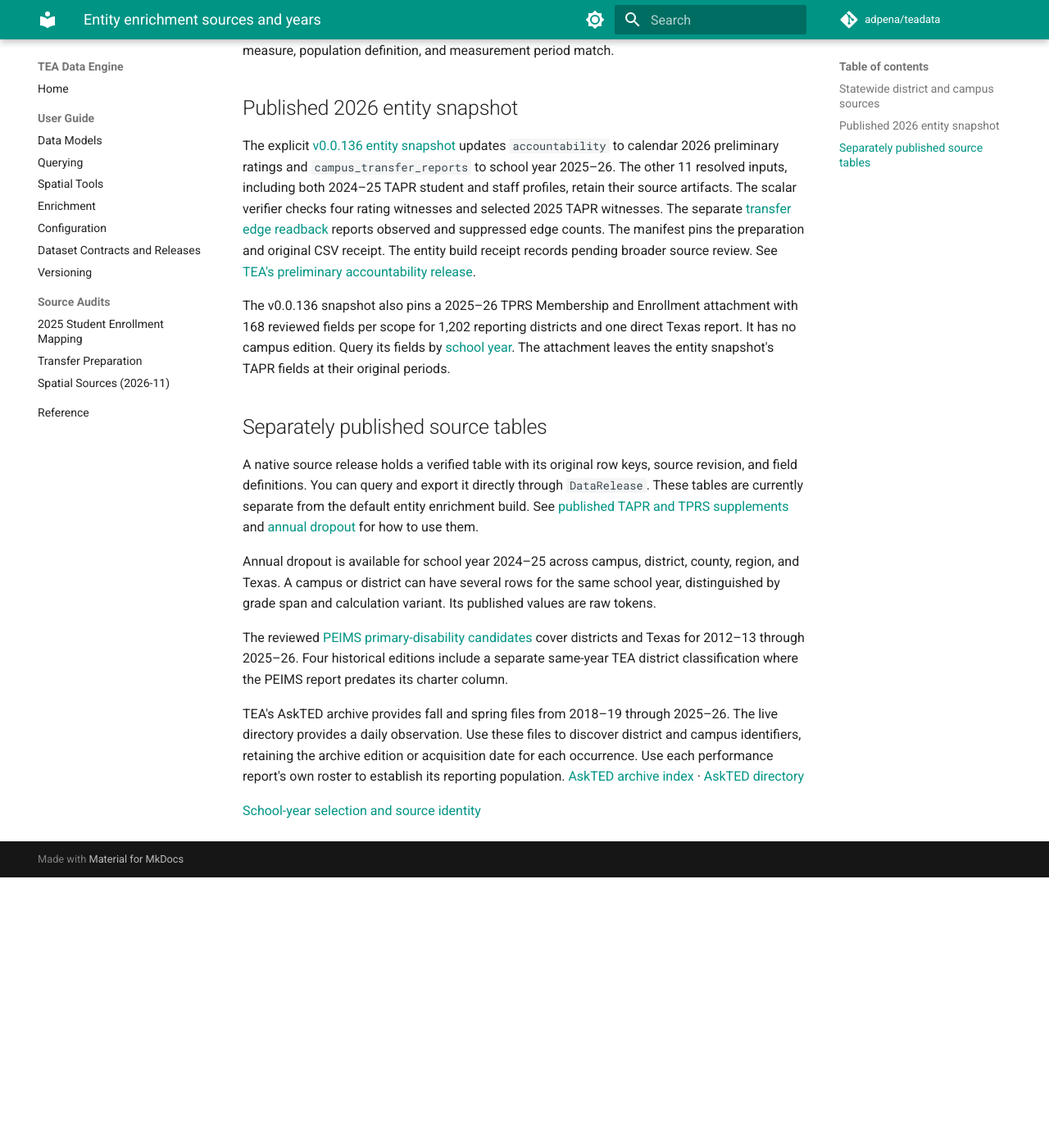
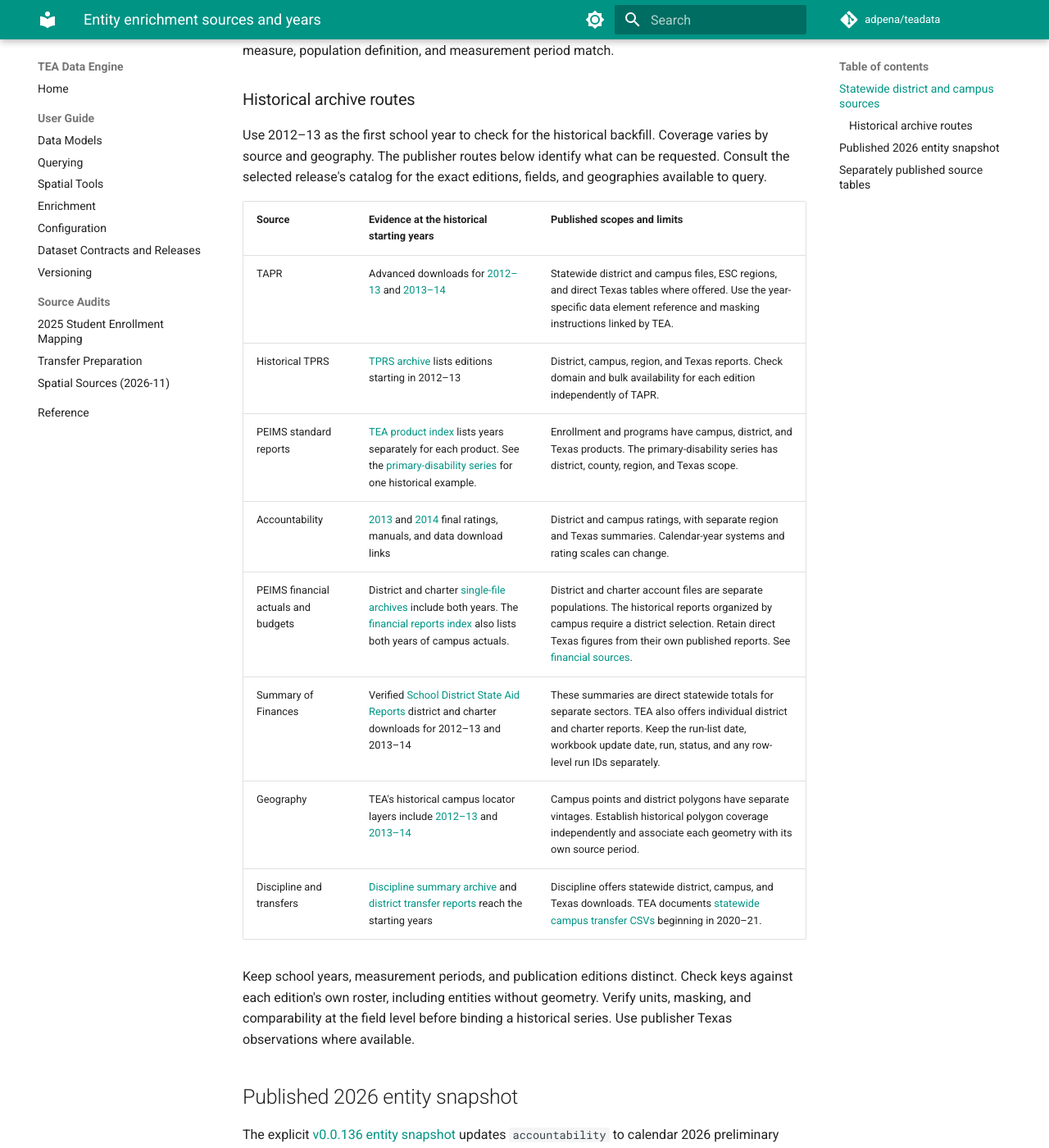
Before and after one commit to adpena/teadata, an MkDocs documentation site: the page built from docs/source-coverage.md, in a window 1280 px wide and 1400 px high, scrolled down 1547 px. Shown: the whole window at 82% size. Built offline with MkDocs 1.6.1 and Material for MkDocs 9.7.7, drawn with Linux system fonts in a browser that asks for light colours; comment, search, counter and statistics services are not loaded; before the commit the page ends 2617 px from its top, so only the background shows below that; some of the changed text lies outside the part shown.

Commit message:
Document statewide historical archive routes

```diff
--- a/docs/source-coverage.md
+++ b/docs/source-coverage.md
@@ -28,6 +28,29 @@ roster and exact edition, and report any gaps by scope. Use a direct Texas
 report for [statewide comparisons](querying.md#compare-a-published-measure-with-texas) when the
 measure, population definition, and measurement period match.
 
+### Historical archive routes
+
+Use 2012–13 as the first school year to check for the historical backfill.
+Coverage varies by source and geography. The publisher routes below identify
+what can be requested. Consult the selected release's catalog for the exact
+editions, fields, and geographies available to query.
+
+| Source | Evidence at the historical starting years | Published scopes and limits |
+| --- | --- | --- |
+| TAPR | Advanced downloads for [2012–13](https://rptsvr1.tea.texas.gov/perfreport/tapr/2013/download.html) and [2013–14](https://rptsvr1.tea.texas.gov/perfreport/tapr/2014/download.html) | Statewide district and campus files, ESC regions, and direct Texas tables where offered. Use the year-specific data element reference and masking instructions linked by TEA. |
+| Historical TPRS | [TPRS archive](https://tea.texas.gov/school-and-district-leaders/accountability/academic-accountability/performance-reporting/texas-performance-reporting-system-archives) lists editions starting in 2012–13 | District, campus, region, and Texas reports. Check domain and bulk availability for each edition independently of TAPR. |
+| PEIMS standard reports | [TEA product index](https://tea.texas.gov/data-reports/student-data/standard-reports/peims-standard-reports) lists years separately for each product. See the [primary-disability series](data-releases.md#peims-primary-disability-counts) for one historical example. | Enrollment and programs have campus, district, and Texas products. The primary-disability series has district, county, region, and Texas scope. |
+| Accountability | [2013](https://rptsvr1.tea.texas.gov/perfreport/account/2013/) and [2014](https://rptsvr1.tea.texas.gov/perfreport/account/2014/) final ratings, manuals, and data download links | District and campus ratings, with separate region and Texas summaries. Calendar-year systems and rating scales can change. |
+| PEIMS financial actuals and budgets | District and charter [single-file archives](https://tea.texas.gov/about-tea/state-funding/state-funding-reports-and-data/peims-single-file-financial-data-downloads) include both years. The [financial reports index](https://tea.texas.gov/about-tea/state-funding/state-funding-reports-and-data/peims-financial-standard-reports) also lists both years of campus actuals. | District and charter account files are separate populations. The historical reports organized by campus require a district selection. Retain direct Texas figures from their own published reports. See [financial sources](financial-sources.md). |
+| Summary of Finances | Verified [School District State Aid Reports](https://tealprod.tea.state.tx.us/Tea.FspReports.Web/) district and charter downloads for 2012–13 and 2013–14 | These summaries are direct statewide totals for separate sectors. TEA also offers individual district and charter reports. Keep the run-list date, workbook update date, run, status, and any row-level run IDs separately. |
+| Geography | TEA's historical campus locator layers include [2012–13](https://schoolsdata2-tea-texas.opendata.arcgis.com/datasets/school2012) and [2013–14](https://schoolsdata2-tea-texas.opendata.arcgis.com/datasets/school2013) | Campus points and district polygons have separate vintages. Establish historical polygon coverage independently and associate each geometry with its own source period. |
+| Discipline and transfers | [Discipline summary archive](https://tea.texas.gov/data-reports/student-data/discipline-data-products/discipline-reports) and [district transfer reports](https://rptsvr1.tea.texas.gov/adhocrpt/Standard_Reports/Transfer_Reports/district_transfer_report.html) reach the starting years | Discipline offers statewide district, campus, and Texas downloads. TEA documents [statewide campus transfer CSVs](https://rptsvr1.tea.texas.gov/adhocrpt/Standard_Reports/About/about_transfer_reports.html) beginning in 2020–21. |
+
+Keep school years, measurement periods, and publication editions distinct.
+Check keys against each edition's own roster, including entities without
+geometry. Verify units, masking, and comparability at the field level before
+binding a historical series. Use publisher Texas observations where available.
+
 ## Published 2026 entity snapshot
 
 The explicit [v0.0.136 entity snapshot](data-releases.md#2026-entity-snapshot-and-tprs-student-data)
@@ -57,6 +80,11 @@ cover districts and Texas for 2012–13 through 2025–26. Four historical editi
 include a separate same-year TEA district classification where the PEIMS
 report predates its charter column.
 
-TEA's AskTED archive provides fall and spring files from 2018–19 through 2025–26. The live directory provides a daily observation. Use these files to discover district and campus identifiers, retaining the archive edition or acquisition date for each occurrence. Use each performance report's own roster to establish its reporting population. [AskTED archive index](https://tealprod.tea.state.tx.us/Tea.AskTed.Web/Forms/ArchivedSchoolAndDistrictDataFiles.aspx) · [AskTED directory](https://tealprod.tea.state.tx.us/tea.askted.web/Forms/Home.aspx)
+The dated AskTED fall and spring download controls cover 2018–19 through 2025–26.
+The same publisher site separately lists Texas School Directory editions
+back to 1999–2000. The live directory provides a daily observation. Keep the
+edition or acquisition date with each district or campus ID occurrence,
+and use each performance report's own roster to establish its population.
+[AskTED archive index](https://tealprod.tea.state.tx.us/Tea.AskTed.Web/Forms/ArchivedSchoolAndDistrictDataFiles.aspx) · [AskTED directory](https://tealprod.tea.state.tx.us/tea.askted.web/Forms/Home.aspx)
 
 [School-year selection and source identity](querying.md#school-years-and-source-editions)
```
Also changed, not shown: docs/financial-sources.md (+10 -0 lines).
